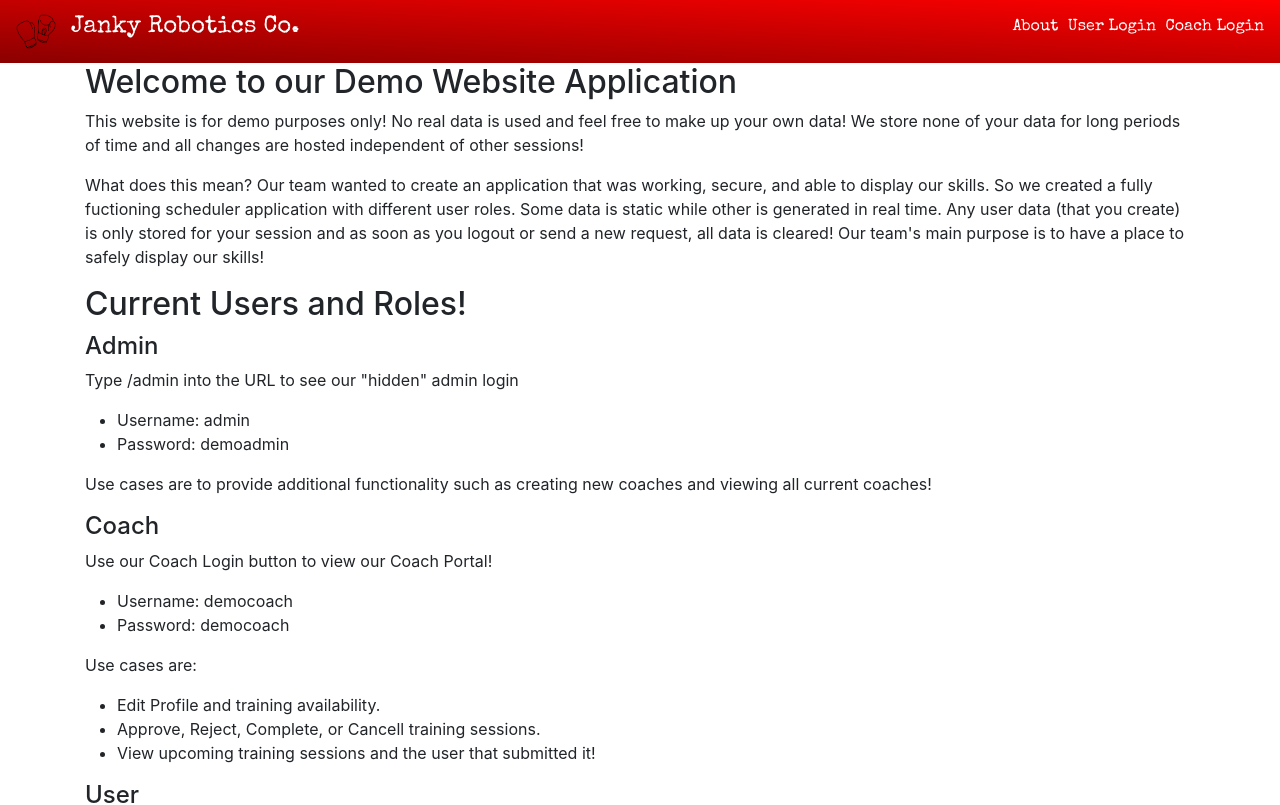
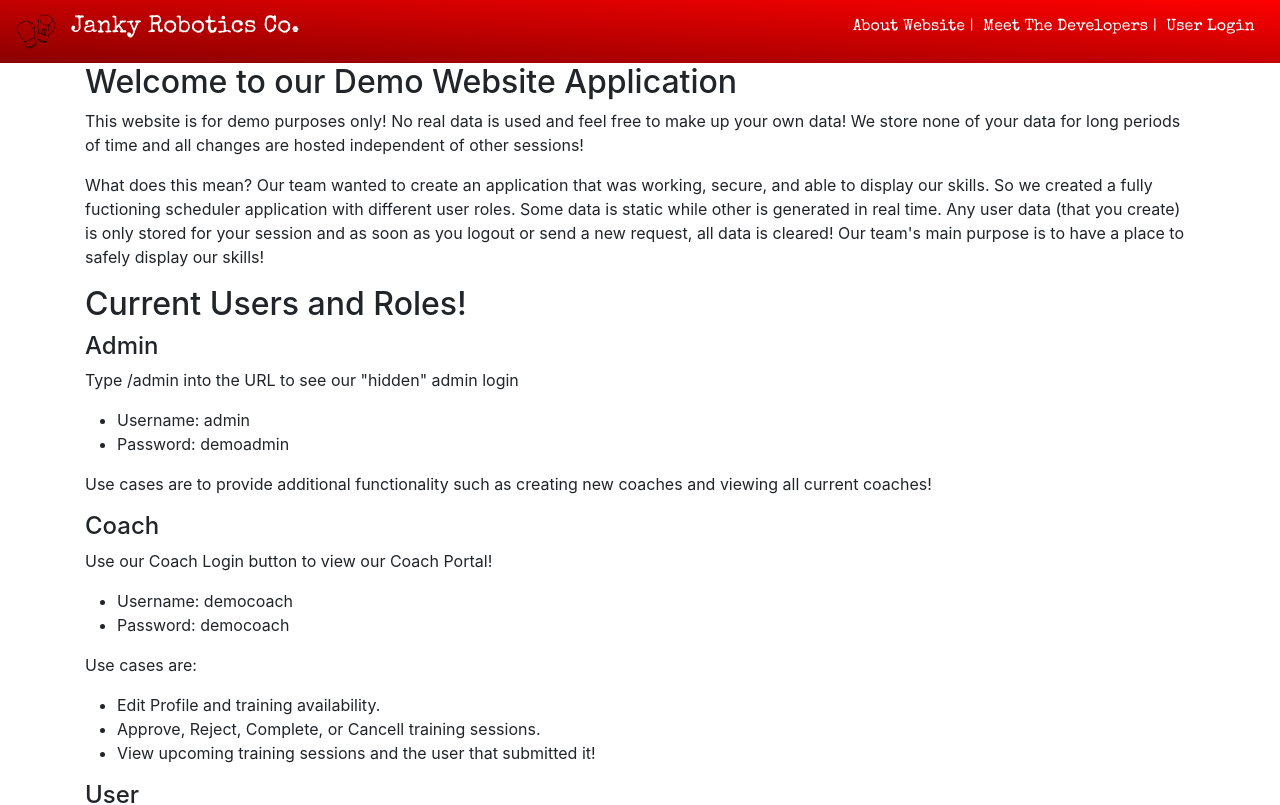
Before and after one commit to TJank/Angular-Demo, an Angular app: page /about in a window 1280 px wide. Shown: the top 805 px of the page. Built offline with nearby package versions, Linux system fonts and the light colour scheme.

Commit message:
added new about navbar and options

```diff
--- a/src/app/app.module.ts
+++ b/src/app/app.module.ts
@@ -26,6 +26,7 @@ import { UserEditProfilePageComponent } from './components/user-edit-profile-pag
 import { UserSubmitSessionPageComponent } from './components/user-submit-session-page/user-submit-session-page.component';
 import { AboutPageComponent } from './components/about-page/about-page.component';
 import { BsDatepickerModule } from 'node_modules/ngx-bootstrap/datepicker';
+import { AboutNavbarComponent } from './components/about-navbar/about-navbar.component';
 
 @NgModule({
   declarations: [
@@ -48,7 +49,8 @@ import { BsDatepickerModule } from 'node_modules/ngx-bootstrap/datepicker';
     CoachViewSessionPageComponent,
     UserEditProfilePageComponent,
     UserSubmitSessionPageComponent,
-    AboutPageComponent
+    AboutPageComponent,
+    AboutNavbarComponent
   ],
   imports: [
     BrowserModule,
--- /dev/null
+++ b/src/app/components/about-navbar/about-navbar.component.css
@@ -0,0 +1,28 @@
+nav {
+    background-image: linear-gradient(to top right, darkred,red);
+}
+.navbar-brand {
+    padding-left: 10px;
+}
+
+h1 {
+    font-family: 'Special Elite', sans-serif;
+    font-size: x-large;
+}
+h2 {
+    font-family: 'Special Elite', sans-serif;
+    font-size: medium;
+}
+
+a {color: white;}
+a:hover {
+    text-decoration: none;
+    color: darkred;
+}
+
+#imgLogo{
+    width: 45px;
+    height: 45px;
+    padding-right: 5px;
+    align-content: center;
+}
--- /dev/null
+++ b/src/app/components/about-navbar/about-navbar.component.html
@@ -0,0 +1,23 @@
+<nav class="navbar navbar-expand-lg navbar-dark" >
+    <a routerLink="/" id="logo" class="navbar-left" ><img id="imgLogo" src="../../../assets/logo.png"></a>
+    <a class="navbar-brand" routerLink="/"><h1>Janky Robotics Co.</h1></a>
+    <button class="navbar-toggler" type="button" data-toggle="collapse" data-target="#navbarContent" aria-controls="navbarSupportedContent" aria-expanded="false" aria-label="Toggle navigation">
+        <span class="navbar-toggler-icon"></span>
+    </button>
+
+    <div class="collapse navbar-collapse" id="navbarContent">
+        <ul class="navbar-nav mr-auto">
+        </ul>
+        <ul class="nav navbar-nav navbar-right">
+        <li class="nav-item">
+            <a class="" id="about" routerLink="/about"><h2>About Website | &nbsp;</h2></a>
+        </li>
+        <li class="nav-item">
+            <a class="" id="about" routerLink="/about"><h2>Meet The Developers | &nbsp;</h2></a>
+        </li>
+        <li class="nav-item">
+            <a class="" id="contact" routerLink="/login"><h2>User Login &nbsp;</h2></a>
+        </li>
+        </ul>
+    </div>
+</nav>
--- /dev/null
+++ b/src/app/components/about-navbar/about-navbar.component.ts
@@ -0,0 +1,15 @@
+import { Component, OnInit } from '@angular/core';
+
+@Component({
+  selector: 'app-about-navbar',
+  templateUrl: './about-navbar.component.html',
+  styleUrls: ['./about-navbar.component.css']
+})
+export class AboutNavbarComponent implements OnInit {
+
+  constructor() { }
+
+  ngOnInit(): void {
+  }
+
+}
--- a/src/app/components/about-page/about-page.component.html
+++ b/src/app/components/about-page/about-page.component.html
@@ -1,4 +1,4 @@
-<app-landing-navbar></app-landing-navbar>
+<app-about-navbar></app-about-navbar>
 
 <div class="container">
 
@@ -60,23 +60,6 @@
             </ul>
         </div>
     </div>
-
-    <!-- <div class="developers">
-        <h2>Meet our developers!</h2>
-
-        <div class="tyler">
-            <p>Tyler Jankowski
-                (insert picture here)
-            </p>
-        </div>
-
-        <div class="robert">
-            <p>Robert Morrison
-                (insert picture here)
-            </p>
-        </div>
-
-    </div> -->
 </div>
 
 <app-footer></app-footer>
```
Also changed, not shown: 1 other file (tests, documents, lock files or other folders).
